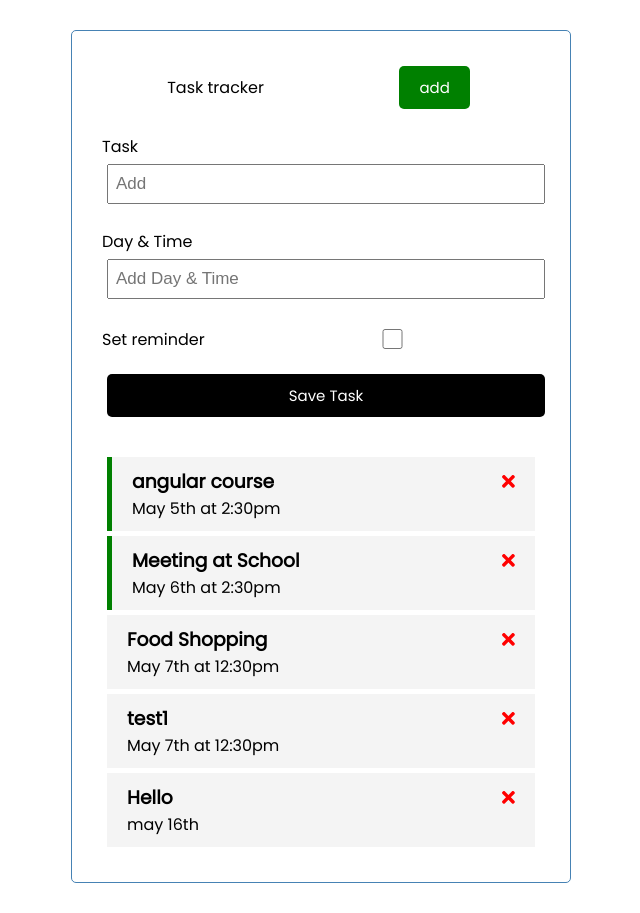
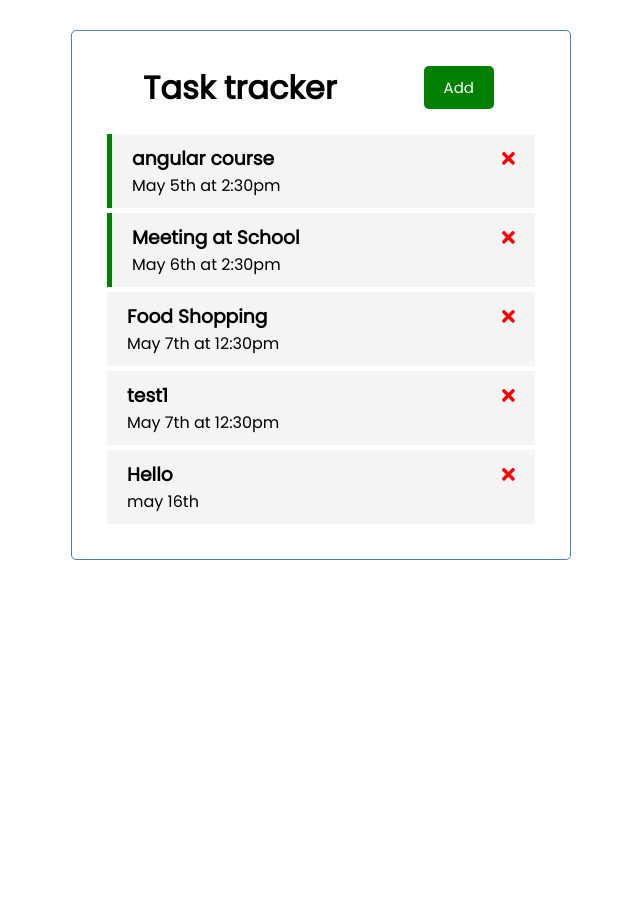
Before and after one commit to ajayudayasanu/todos-angular, an Angular app: page / in a window 1280 px wide. Shown: the whole page, without its empty margins (319-959 px from the left). After the commit the page ends 800 px from the top, so only its background shows below. Built offline with nearby package versions, Linux system fonts and the light colour scheme; data requests are answered from the project's data file.

Commit message:
used subject to toggle add/close the add task compoennt

```diff
--- a/src/app/components/add-task/add-task.component.html
+++ b/src/app/components/add-task/add-task.component.html
@@ -1,4 +1,4 @@
-<form class="add-form" (ngSubmit)="onSubmit()">
+<form *ngIf="showAddtask" class="add-form" (ngSubmit)="onSubmit()">
   <!-- Text -->
   <div class="form-control">
     <label for="text">Task</label>
--- a/src/app/components/add-task/add-task.component.ts
+++ b/src/app/components/add-task/add-task.component.ts
@@ -1,5 +1,7 @@
 import { Component, OnInit, Output, EventEmitter } from '@angular/core';
+import { Subscription } from 'rxjs';
 import { Task } from 'src/app/models/Task';
+import { UiService } from 'src/app/services/ui.service';
 
 @Component({
   selector: 'app-add-task',
@@ -11,7 +13,15 @@ export class AddTaskComponent implements OnInit {
   text:string;
   day: string;
   reminder : boolean = false;
-  constructor() { }
+  showAddtask: boolean;
+  onToggleSubscription: Subscription;
+  constructor(private uiService: UiService) {
+    this.onToggleSubscription =this.uiService.onToggle().subscribe(
+      value =>{
+        this.showAddtask=value;
+      }
+    )
+  }
 
   @Output() onAddTask: EventEmitter<Task>= new EventEmitter();
 
--- a/src/app/components/header/header.component.html
+++ b/src/app/components/header/header.component.html
@@ -1,8 +1,8 @@
 <header>
-    {{title}}
+  <h1> {{title}}</h1>
     <app-button
-    [color]="'green'"
-    [text]="'add'"
+    [color]="showAddtask ? 'red' : 'green'"
+    [text]="showAddtask ? 'Close' : 'Add'"
     (btnCick)="toggleAddTask()"
     ></app-button>
 </header>
--- a/src/app/components/header/header.component.ts
+++ b/src/app/components/header/header.component.ts
@@ -1,18 +1,28 @@
+import { UiService } from './../../services/ui.service';
 import { Component, OnInit } from '@angular/core';
+import { Subscription } from 'rxjs';
 
 @Component({
   selector: 'app-header',
   templateUrl: './header.component.html',
-  styleUrls: ['./header.component.css']
+  styleUrls: ['./header.component.css'],
 })
 export class HeaderComponent implements OnInit {
-  title:string = 'Task tracker';
-  constructor() { }
+  title: string = 'Task tracker';
+  showAddtask: boolean;
+  onToggleSubscription: Subscription;
 
-  ngOnInit(): void {
+  constructor(private uiService: UiService) {
+    this.onToggleSubscription =this.uiService.onToggle().subscribe(
+      value =>{
+        this.showAddtask=value;
+      }
+    )
   }
 
-  toggleAddTask(){
-    console.log('toggle')
+  ngOnInit(): void {}
+
+  toggleAddTask() {
+    this.uiService.toggleAddTask();
   }
 }
--- /dev/null
+++ b/src/app/services/ui.service.ts
@@ -0,0 +1,22 @@
+import { Injectable } from '@angular/core';
+import { Subject, Observable } from 'rxjs';
+
+@Injectable({
+  providedIn: 'root'
+})
+export class UiService {
+
+  private showTask: boolean = false;
+  private togglesubject = new Subject<any>();
+
+  constructor() { }
+
+  toggleAddTask(): void {
+    this.showTask = !this.showTask;
+    this.togglesubject.next(this.showTask);
+  }
+
+  onToggle() :Observable<any>{
+    return this.togglesubject.asObservable();
+  }
+}
```
Also changed, not shown: 1 other file (tests, documents, lock files or other folders).
